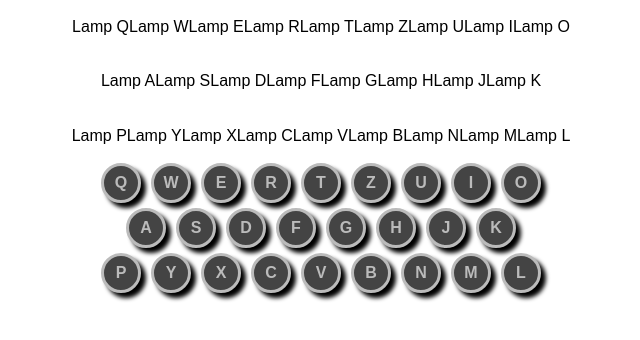
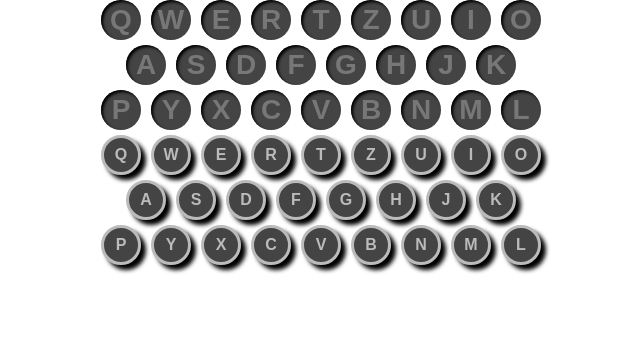
Before and after one commit to kevcomedia/enigma-react, a React (Create React App) app: page / in a window 1280 px wide. Shown: the top 340 px of the page, without its empty margins (319-959 px from the left). Built offline with nearby package versions, Linux system fonts and the light colour scheme.

Commit message:
Light up active key on lampboard

```diff
--- /dev/null
+++ b/src/Lamp.css
@@ -0,0 +1,20 @@
+.Lamp {
+  --margin: .5rem;
+  --size: 4rem;
+
+  align-items: center;
+  background-color: #444;
+  border-radius: 50%;
+  box-shadow: inset .2rem .2rem .3rem #000;
+  color: #777;
+  display: flex;
+  font: 700 2.8rem/1.4 sans-serif;
+  height: var(--size);
+  justify-content: center;
+  margin: 0 var(--margin) var(--margin);
+  width: var(--size);
+}
+
+.Lamp_active {
+  color: #fff;
+}
--- a/src/Lamp.js
+++ b/src/Lamp.js
@@ -1,7 +1,12 @@
 import React, { Component } from 'react';
+import './Lamp.css';
 
 function Lamp(props) {
-  return <p>Lamp {props.label}</p>;
+  return (
+    <div className={props.isActive ? 'Lamp Lamp_active' : 'Lamp'}>
+      {props.label}
+    </div>
+  );
 }
 
 export default Lamp;
--- a/src/Lampboard.js
+++ b/src/Lampboard.js
@@ -10,7 +10,11 @@ class Lampboard extends Component {
         {letterRows.map((row, idx) => (
           <div className="Lampboard__row" key={idx}>
             {row.map((letter) => (
-              <Lamp label={letter} key={letter} />
+              <Lamp
+                isActive={this.props.output === letter}
+                label={letter}
+                key={letter}
+              />
             ))}
           </div>
         ))}
```
